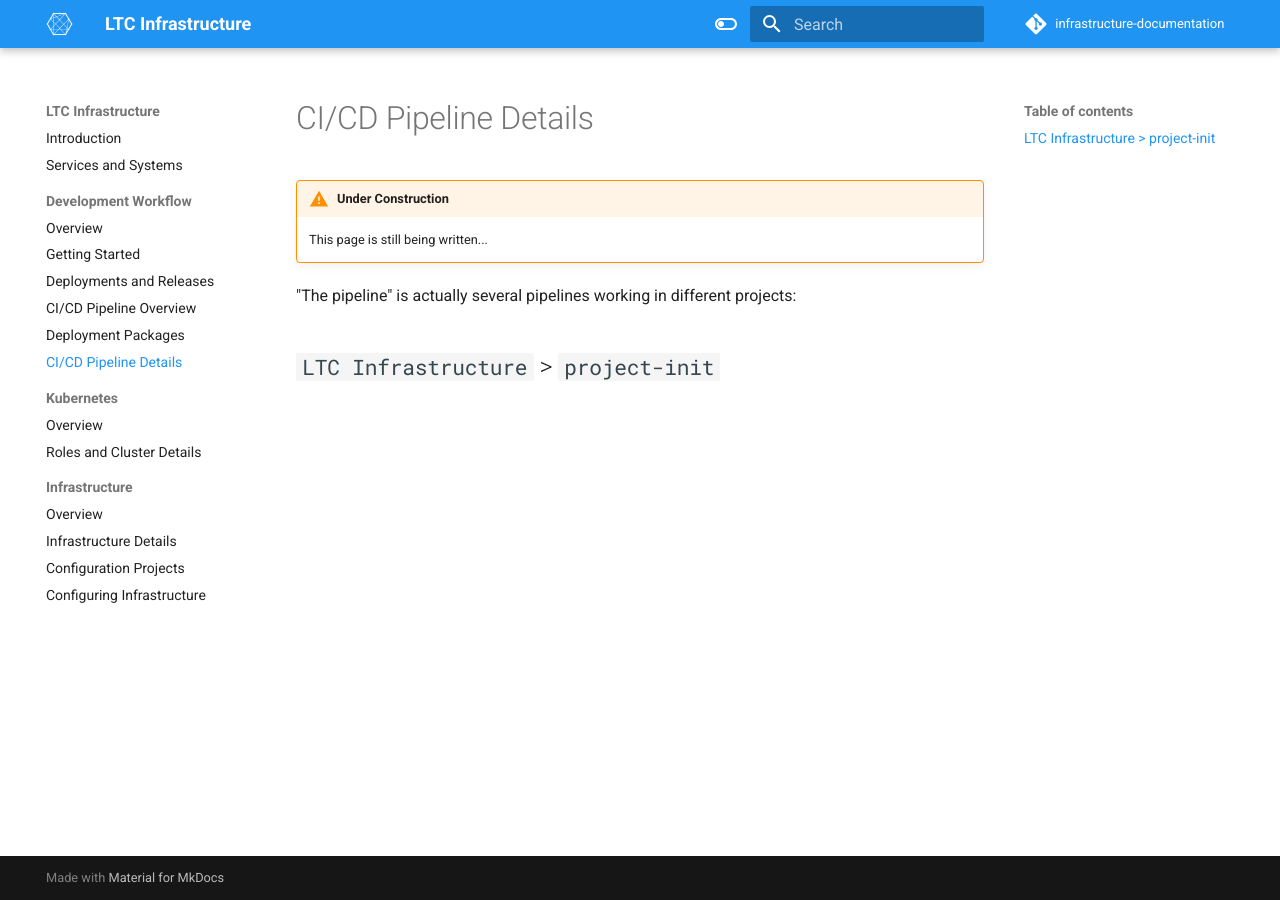
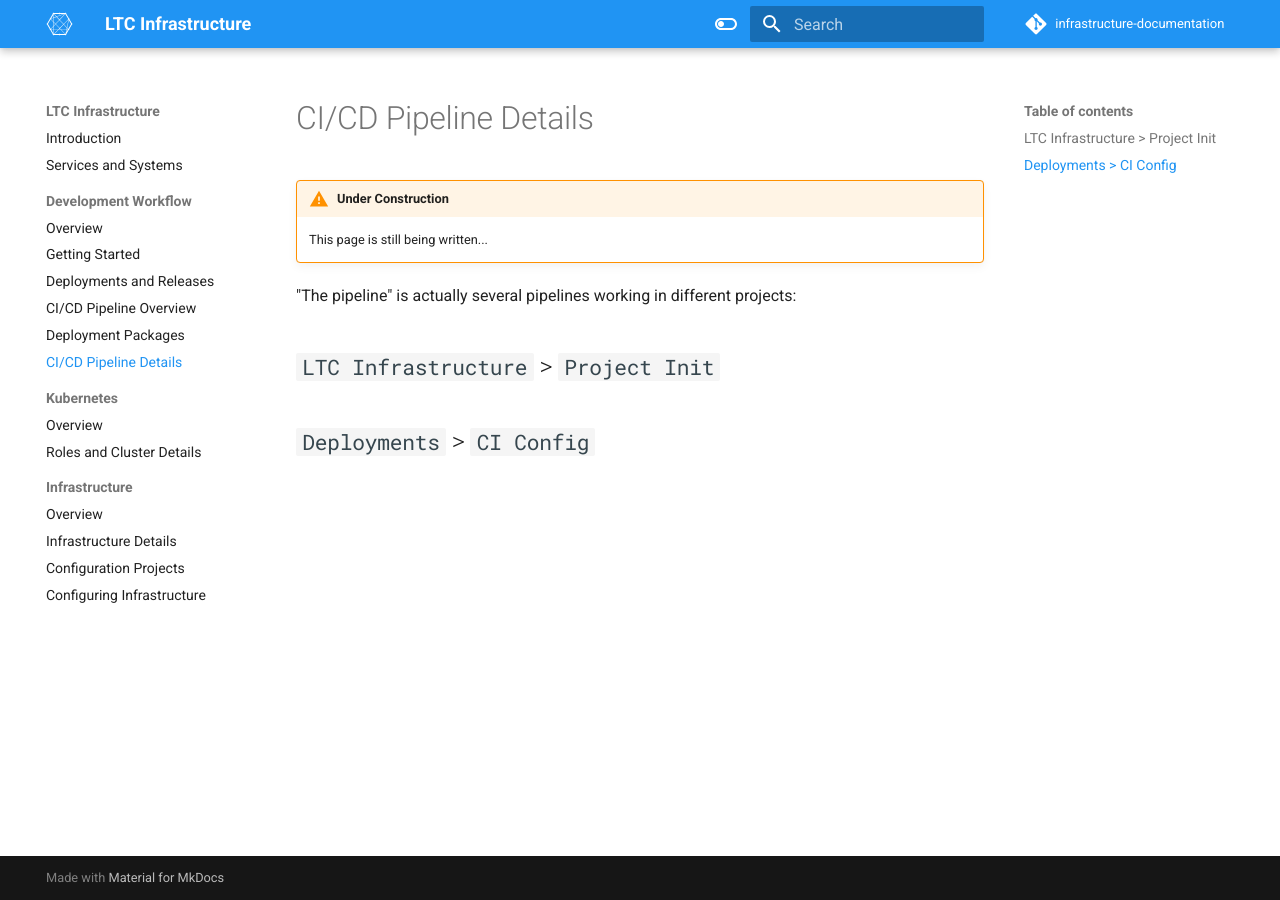
Before and after one commit to bcit-ltc/infrastructure-documentation, an MkDocs documentation site: the page built from docs/dev-workflow/pipeline-details.md, in a window 1280 px wide. Built offline with MkDocs 1.6.1 and Material for MkDocs 9.7.7, drawn with Linux system fonts in a browser that asks for light colours.

Commit message:
retrigger

```diff
--- a/docs/dev-workflow/pipeline-details.md
+++ b/docs/dev-workflow/pipeline-details.md
@@ -6,4 +6,6 @@
 
 "The pipeline" is actually several pipelines working in different projects:
 
-## `LTC Infrastructure` > `project-init`
+## `LTC Infrastructure` > `Project Init`
+
+## `Deployments` > `CI Config`
```
